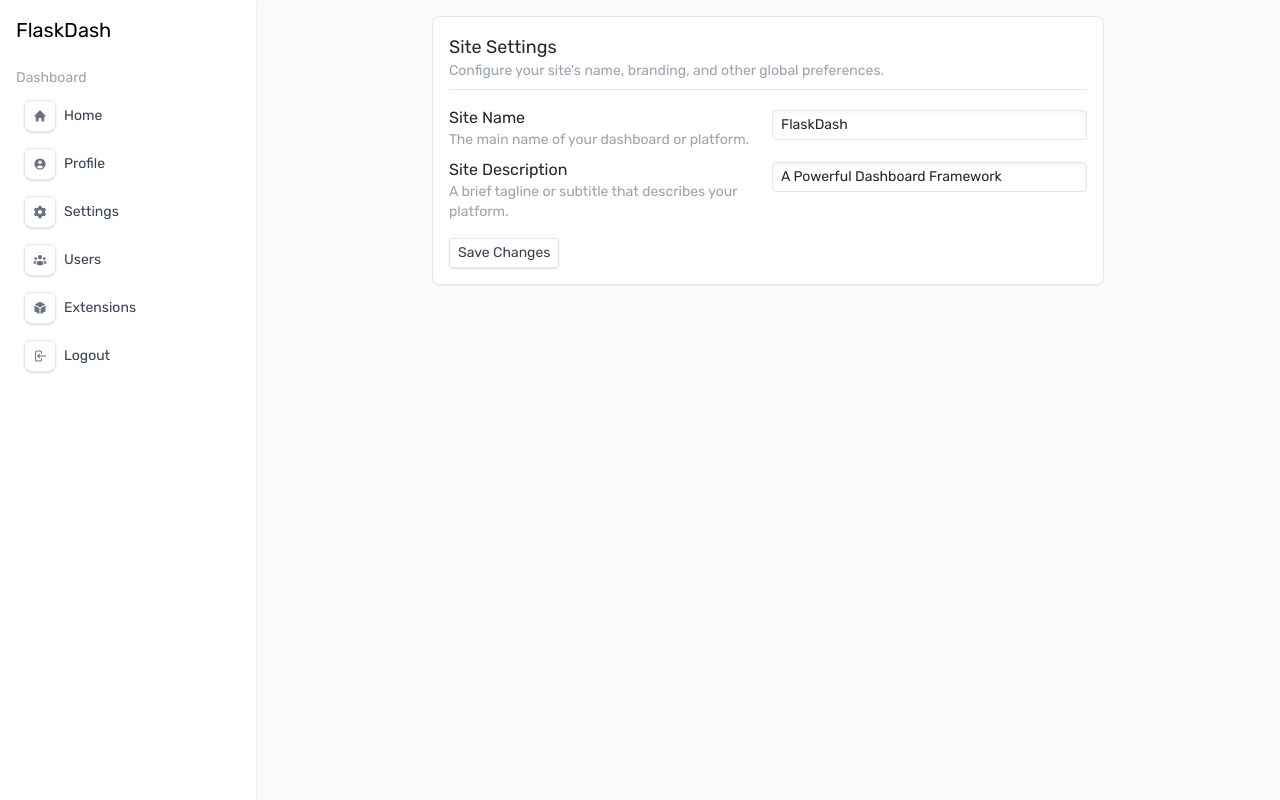
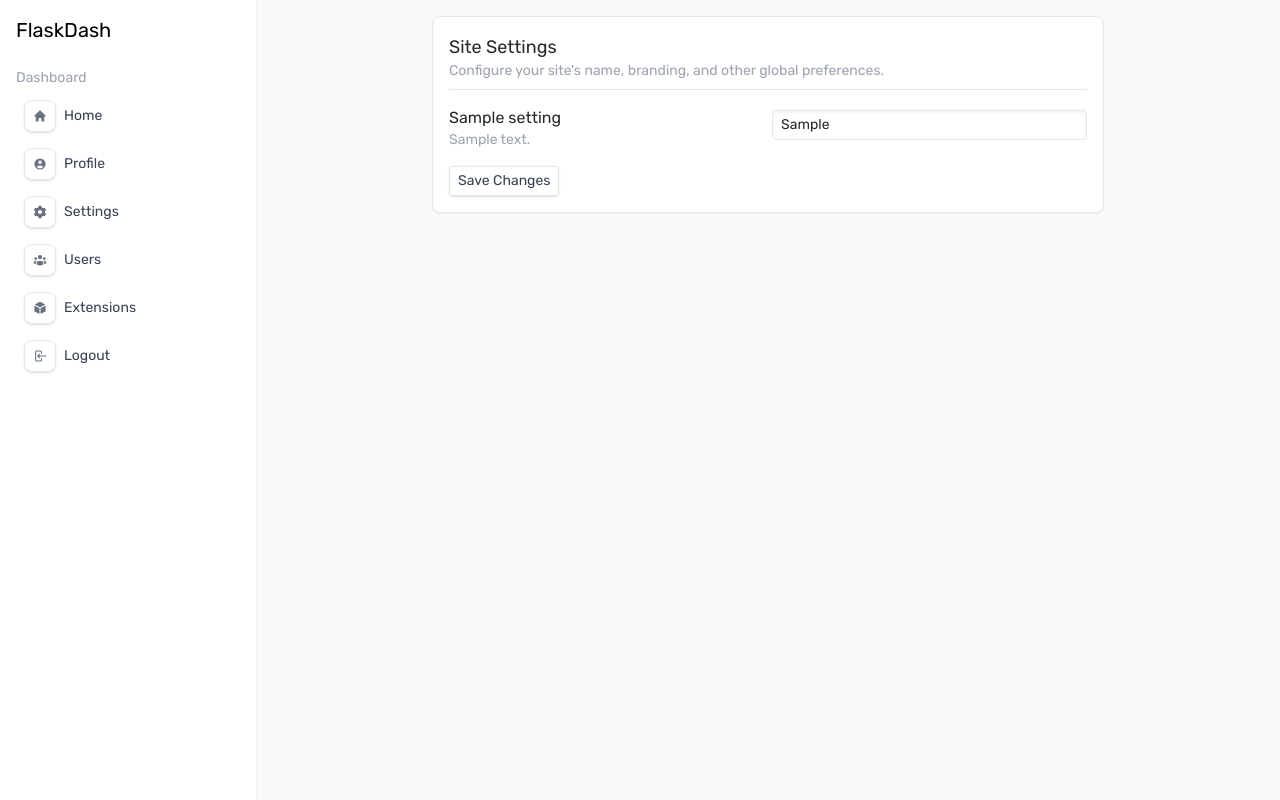
Before and after one commit to tadiyusss/flaskdash, a Flask app: page /dashboard/settings in a window 1280 px wide. Run offline with Flask 3, Linux system fonts and the light colour scheme; a user stored in the database is signed in; tables that the repository leaves empty hold one stand-in row (values such as "Sample post"); some libraries are stand-ins or nearby versions.

Commit message:
added settings functionality on route and template

```diff
--- a/core/templates/dashboard/settings.html
+++ b/core/templates/dashboard/settings.html
@@ -3,29 +3,28 @@
 {% block main %}
     <div class="w-full border rounded-lg p-4 bg-white shadow-sm max-w-2xl mx-auto">
         <div class="space-y-8 text-zinc-800">
-            <div>
+            <form method="POST">
+                {{ form.hidden_tag() }}
                 <div class="border-b pb-2">
                     <h4 class="text-lg">Site Settings</h4>
                     <p class="text-gray-400 text-sm">Configure your site's name, branding, and other global preferences.</p>
                 </div>
                 <div class="my-4 grid md:grid-cols-2 grid-cols-1 gap-2">
-                    <div>
-                        <label for="site_name" class="text-md">Site Name</label>
-                        <p class="text-sm text-gray-400">The main name of your dashboard or platform.</p>
-                    </div>
-                    <div>
-                        <input type="text" name="site_name" id="site_name" class="mt-1 w-full px-2 py-1 rounded text-sm border focus:outline-none focus:ring-1 focus:ring-blue-500/50 shadow-inner" value="FlaskDash">
-                    </div>
-                    <div>
-                        <label for="site_description" class="text-md">Site Description</label>
-                        <p class="text-sm text-gray-400">A brief tagline or subtitle that describes your platform.</p>
-                    </div>
-                    <div>
-                        <input type="text" name="site_description" id="site_description" class="mt-1 w-full px-2 py-1 rounded text-sm border focus:outline-none focus:ring-1 focus:ring-blue-500/50 shadow-inner" value="A Powerful Dashboard Framework">
-                    </div>
+                    {% for field in form %}
+                        {% if field.name != "csrf_token" %}
+                        <div>
+                            <label for="site_name" class="text-md">{{field.label}}</label>
+                            <p class="text-sm text-gray-400">{{field.description}}</p>
+
+                        </div>
+                        <div>
+                            {{ field }}
+                        </div>
+                        {% endif %}
+                    {% endfor %}
                 </div>
                 <button class="sm:w-auto w-full text-sm rounded px-2 py-1 rounded border shadow text-gray-700 hover:bg-gray-50 ease duration-200">Save Changes</button>
-            </div>
+            </form>
 
         </div>
     </div>
--- a/core/views.py
+++ b/core/views.py
@@ -80,10 +80,15 @@ def users():
 def dashboard():
     return render_template('dashboard/home.html', user=current_user)
 
-@core.route('/settings')
+@core.route('/settings', methods=['GET', 'POST'])
 @login_required
 def settings():
-    return render_template('dashboard/settings.html', user=current_user)
+    form = create_settings_form()
+
+    if form.validate_on_submit():
+        return "Settings updated successfully."
+
+    return render_template('dashboard/settings.html', user=current_user, form = form)
 
 @core.route('/logout')
 @login_required
```
